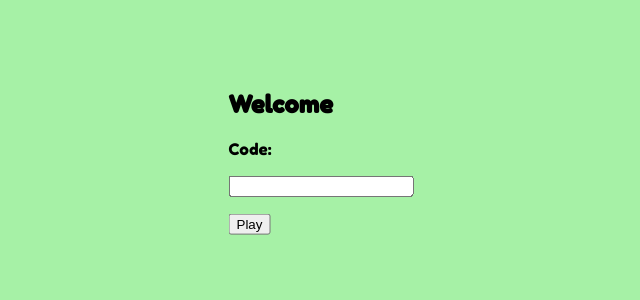
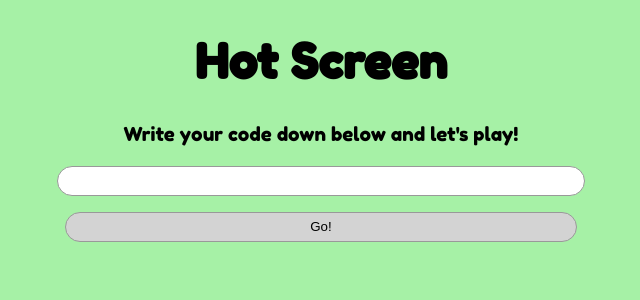
Before and after one commit to henriknh/hotscreen, a Flask app: page / in a window 1280 px wide. Shown: the top 300 px of the page, without its empty margins (319-959 px from the left). Run offline with Flask 2, Linux system fonts and the light colour scheme; parts of the project's set-up code (start-up, migrations or seed data) failed here and were passed over; some libraries are stand-ins or nearby versions.

Commit message:
Updated index page a bit

```diff
--- a/server/server/static/style.css
+++ b/server/server/static/style.css
@@ -24,15 +24,28 @@ body {
 	display: none;
 }
 
-.index-page-center {
-    margin: 0;
-    position: absolute;
-    top: 20%;
-    left: 50%;
-    -ms-transform: translate(-50%, -50%);
-    transform: translate(-50%, -50%);
+.text-center {
+    text-align: center;
 }
 
+input[type=text] {
+    border: 1px solid #999;
+    border-radius: 20px;
+    padding: 0.5em;
+    width: 40%;
+
+    -webkit-appearance: none;
+}
+
+input[type=submit] {
+    border: 1px solid #999;
+    border-radius: 20px;
+    background-color: lightgrey;
+    padding: 0.5em;
+    width: 40%;
+
+    -webkit-appearance: none;
+}
 .center{
 	position:fixed;
     top: 50%;
--- a/server/server/templates/index.html
+++ b/server/server/templates/index.html
@@ -1,13 +1,12 @@
 {% extends "layout.html" %}
 {% block body %}
-<script src="{{ url_for('static', filename='index.js') }}"></script>
-<div class="index-page-center">
-  <h2>Welcome</h2>
+<h1 class="text-center" style="font-size: 3em;">Hot Screen</h1>
+<div align="center">
   <form action="{{ url_for('play') }}" method=post>
     <dl>
-      <label>Code:</label>
+      <p class="text-center" style="font-size: 1.2em;">Write your code down below and let's play!</p>
       <p><input type=text name=code></p>
-      <p><input type=submit value=Play></p>
+      <p><input type=submit value=Go!></p>
     </dl>
   </form>
 </div>
```
